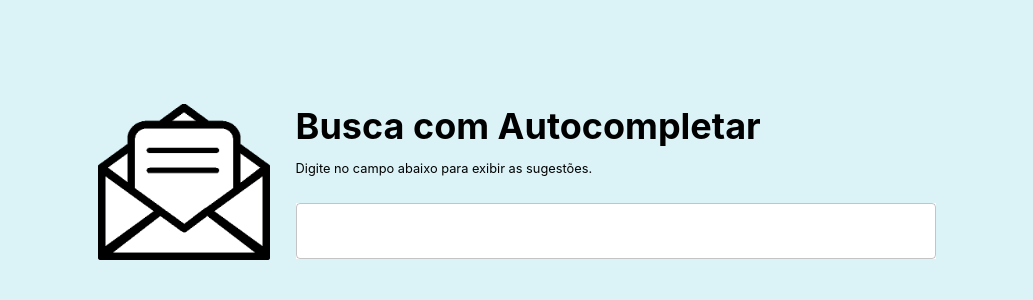
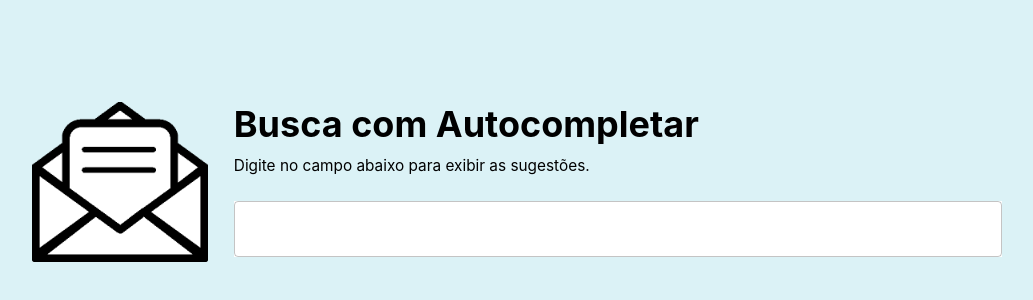
Before and after one commit to JeanExtreme002/Autocomplete, a React (Create React App) app in the folder front/: page / in a window 1280 px wide. Shown: the part 138-438 px from the top of the page, without its empty margins (123-1156 px from the left). Built offline with nearby package versions, Linux system fonts and the light colour scheme.

Commit message:
Improved front-end for mobile devices

```diff
--- a/front/src/components/App.css
+++ b/front/src/components/App.css
@@ -14,21 +14,13 @@
 }
 
 .container {
-  display: flex;
-  height: calc(6vh + 2vw + max(1vw, 12px) + 70px);
   margin-bottom: 20vh;
+  color: black;
 }
 
 .container img {
-  display: inline-block;
-  height: 100%;
-  margin-right: 2vw;
-}
-
-.container .content {
-  color: black;
-  display: inline-block;
-  text-align: left;
+  height: calc(5vh + 5vw);
+  margin-bottom: 2vw;
 }
 
 .container .content h2 {
@@ -37,10 +29,33 @@
 }
 
 .container .content small {
-  font-size: max(1vw, 10px);
+  font-size: max(2vw);
 }
 
 .container .content #search-box {
   margin-top: 3vh;
-  background-color: white;
+  text-align: center;
 }
+
+@media (min-width: 700px) {
+  .container {
+    display: flex;
+    height: calc(6vh + 2vw + max(1vw, 12px) + 8vh + 10px);
+  }
+
+  .container img {
+    display: inline-block;
+    height: 100%;
+    margin-right: 2vw;
+  }
+
+  .container .content {
+    display: inline-block;
+    text-align: left;
+    width: 60vw;
+  }
+
+  .container .content small {
+    font-size: max(1.2vw);
+  }
+}
--- a/front/src/components/SearchBox.jsx
+++ b/front/src/components/SearchBox.jsx
@@ -32,13 +32,13 @@ export default function SearchBox() {
   };
 
   return (
-    <Autocomplete id="autocomplete" sx={{ width: "50vw" }}
+    <Autocomplete id="autocomplete" sx={{ width: "60vw", backgroundColor: "white" }}
       options={options}
       freeSolo
       autoHighlight
       onInputChange={onInputChange}
       renderInput={(params) => (
-        <TextField {...params} InputProps={{}}/>
+        <TextField {...params} InputProps={{style: {height: "7vh", fontSize: "min(6vh, 18px)"}}}/>
       )}
       ListboxProps={{
         style: {
```
